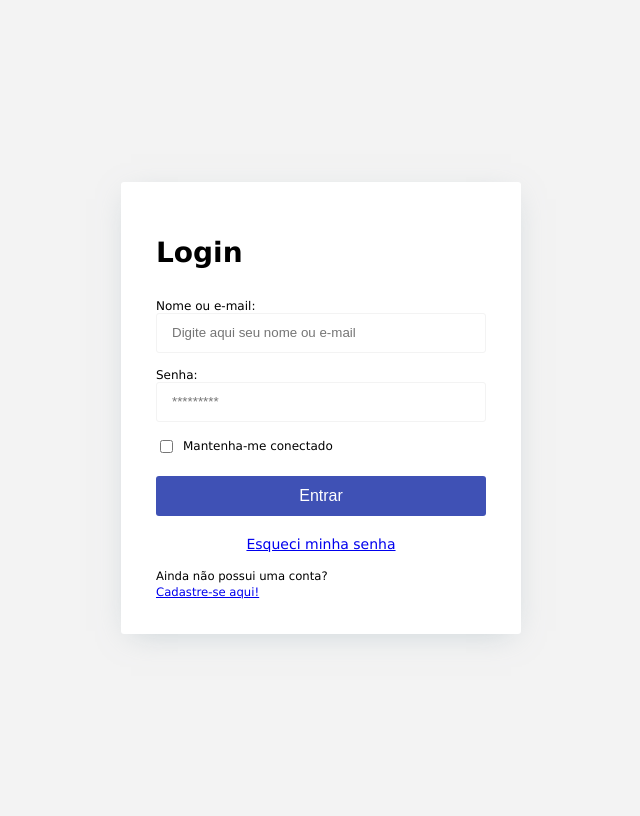
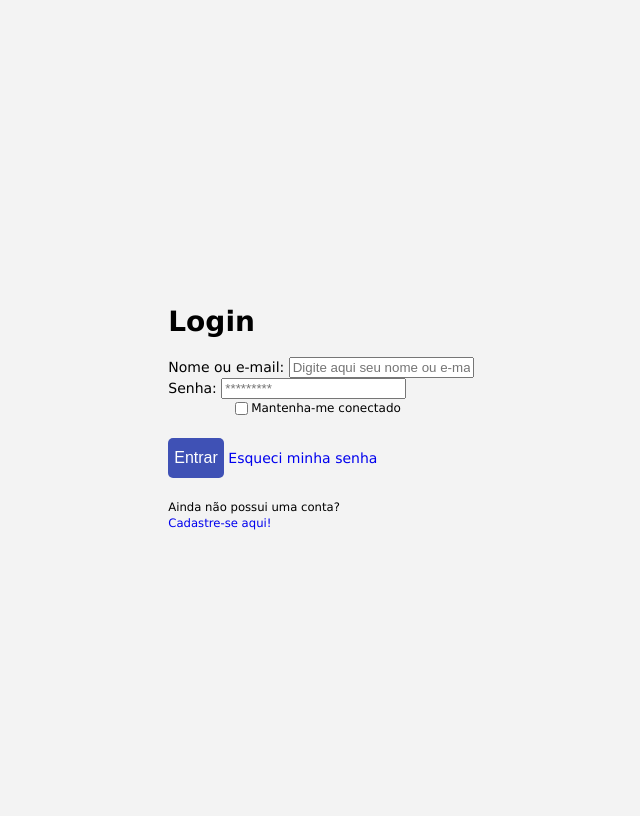
Before and after one commit to michaelklucas/Tela-de-Login, a PHP site: page / in a window 1280 px wide. Shown: the whole page, without its empty margins (319-959 px from the left). Run offline with PHP 8.4, Linux system fonts and the light colour scheme.

Commit message:
Update style.css

```diff
--- a/assets/style.css
+++ b/assets/style.css
@@ -1,71 +1,83 @@
-* {
-    box-sizing: border-box
+*{
+    box-sizing: border-box;
 }
 
-  body {
+body{
     display: flex;
     align-items: center;
     justify-content: center;
     height: 100vh;
     background: #f3f3f3;
-    font-family: Verdana,Geneva,sans-serif;
+    font-family: Verdana, Geneva, Tahoma, sans-serif;
     font-size: 14px;
 }
 
-  .box-login {
+.box-itens{
     max-width: 400px;
-    padding: 35px;
+    padding: 20px;
     width: 100%;
     min-height: 400px;
     height: auto;
     background: #fff;
     border-radius: 3px;
-    box-shadow:  0 7px 30px -10px rgba(150,170,180,0.5);
+    box-shadow: 0 2px 30px -5px rgb(150, 170, 180, 0.5);
 }
-  .box-login .title {
+
+.box-itens .titulo{
     margin-bottom: 30px;
 }
-  .box-login .title h1 {
+
+.box-itens .titulo h1{
     margin-bottom: 10px;
 }
-  .box-login .itens {
+
+.box-itens .itens{
     margin-bottom: 15px;
 }
-  .box-login .itens * {
+
+.box-itens .itens *{
     display: block;
     width: 100%;
 }
-  .box-login .itens a {
+
+.box-itens .itens a{
     text-align: center;
 }
-  .box-login .itens label {
+
+a{
+    text-decoration: none;
+}
+
+.box-itens .itens label{
     font-size: 12px;
 }
-  .box-login .itens input[type="text"],
-  .box-login .itens input[type="password"] {
+
+.box-itens .itens input[type="email"],
+.box-itens .itens input[type="password"]{
     height: 40px;
-    border: 1px solid #f3f3f3;
+    border: 1px solid black;
     border-radius: 3px;
     padding: 0 15px;
 }
-  .remenber {
+
+.remenber{
     display: flex;
-    justify-content: flex-start;
+    justify-content: center;
     align-items: center;
     font-size: 12px;
 }
 
-  .remenber input {
+.remenber{
     width: auto;
     margin-right: 10px;
 }
 
-  .submit {
+.submit{
     height: 40px;
     background: #3f51b5;
     color: #fff;
     border: 0;
     margin: 20px 0;
-    border-radius: 3px;
+    border-radius: 5px;
     font-size: 16px;
 }
```
Lines whose indentation alone changed are shown as unchanged.
